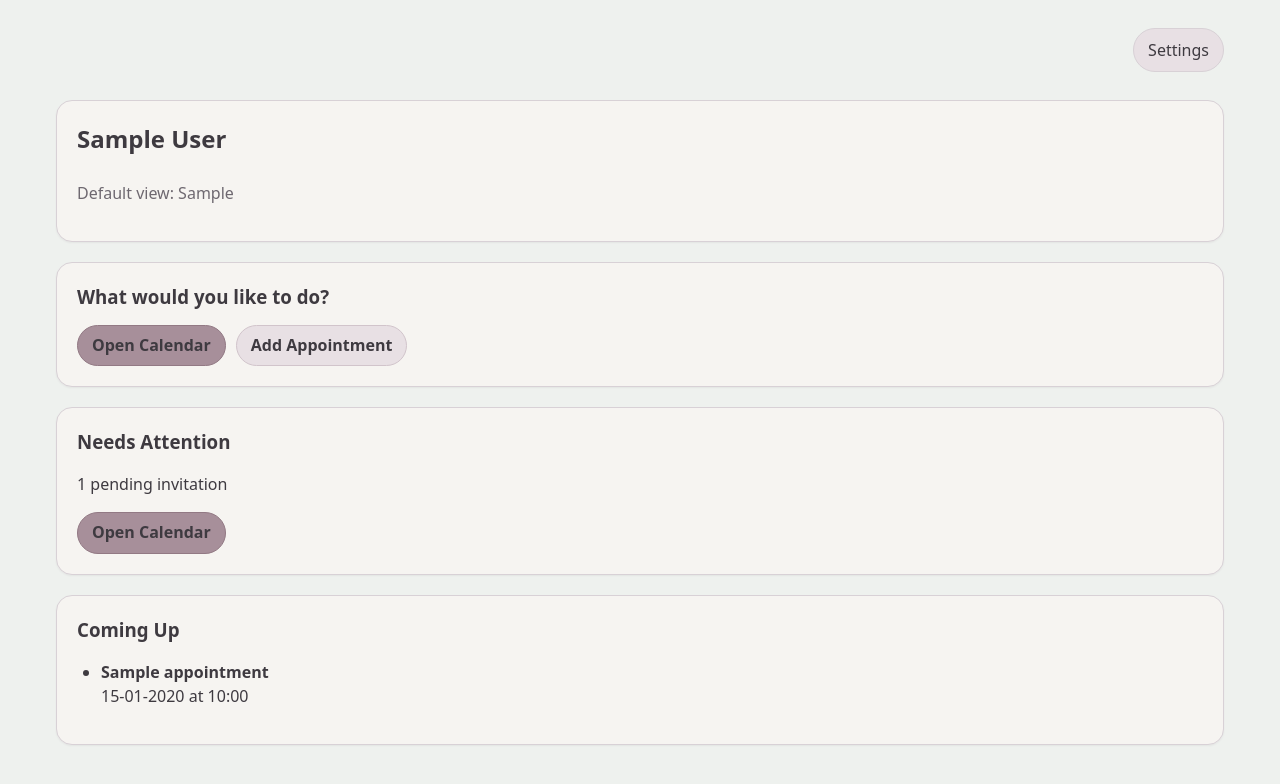
After one commit to KatjaSally/family-calendar, a Flask app: template templates/dashboard.html in a window 1280 px wide. The commit adds this page. Shown: the top 784 px of the page. Run offline with Flask 3, Linux system fonts and the light colour scheme; tables that the repository leaves empty hold one stand-in row (values such as "Sample post"); the template is opened without the code that fills it: values that come from a table or form of the project are taken from there, most other values are stand-ins (such as "Sample title", 1, 10 or a date in 2020); parts of the project's set-up code (start-up, migrations or seed data) failed here and were passed over.

Commit message:
Add arrival page and separate add page

```diff
--- a/app.py
+++ b/app.py
@@ -203,6 +203,16 @@ def build_appointments_url(user_id, view, mode, month_key=None):
     return url_for("appointments", **params)
 
 
+def build_dashboard_url(user_id):
+    return url_for("dashboard", user_id=user_id)
+
+
+def build_form_choices():
+    hours = [f"{hour:02d}" for hour in range(0, 24)]
+    minutes = [f"{minute:02d}" for minute in range(0, 60, 5)]
+    return hours, minutes
+
+
 def logged_in_user_id():
     return session.get("user_id")
 
@@ -211,6 +221,17 @@ def require_profile_access(user_id):
     if logged_in_user_id() != user_id:
         return redirect(url_for("login", user_id=user_id))
     return None
+
+
+def upcoming_appointments_for_user(user):
+    now = datetime.now()
+    appointments = Appointment.query.filter_by(user_id=user.id).all() + accepted_for_user(user.id)
+    upcoming = [
+        appointment for appointment in appointments
+        if parse_appointment_time(appointment) >= now
+    ]
+    upcoming.sort(key=parse_appointment_time)
+    return upcoming
 
 
 @app.route("/")
@@ -265,7 +286,7 @@ def create_user():
         db.session.add(new_user)
         db.session.commit()
         session["user_id"] = new_user.id
-        return redirect(build_appointments_url(new_user.id, new_user.default_view, "my"))
+        return redirect(build_dashboard_url(new_user.id))
 
     return redirect(url_for("home"))
 
@@ -279,7 +300,7 @@ def login(user_id):
         password = request.form["password"]
         if check_password_hash(user.password_hash, password):
             session["user_id"] = user.id
-            return redirect(build_appointments_url(user.id, user.default_view, "my"))
+            return redirect(build_dashboard_url(user.id))
 
         return render_template(
             "register.html",
@@ -304,6 +325,25 @@ def login(user_id):
 def logout():
     session.clear()
     return redirect(url_for("home", status="You were logged out."))
+
+
+@app.route("/dashboard/<int:user_id>")
+def dashboard(user_id):
+    access_redirect = require_profile_access(user_id)
+    if access_redirect:
+        return access_redirect
+
+    user = User.query.get_or_404(user_id)
+    pending_appointments = pending_for_user(user.id)
+    pending_appointments.sort(key=parse_appointment_time)
+    next_appointments = upcoming_appointments_for_user(user)[:3]
+
+    return render_template(
+        "dashboard.html",
+        user=user,
+        pending_appointments=pending_appointments,
+        next_appointments=next_appointments
+    )
 
 
 @app.route("/users/<int:user_id>/delete", methods=["POST"])
@@ -348,9 +388,7 @@ def save_preferences(user_id):
     user.theme = theme
     db.session.commit()
 
-    selected_mode = request.args.get("mode", "my")
-    month_key = request.args.get("month")
-    return redirect(build_appointments_url(user.id, user.default_view, selected_mode, month_key))
+    return redirect(build_dashboard_url(user.id))
 
 
 @app.route("/users/<int:user_id>/rename", methods=["POST"])
@@ -366,14 +404,11 @@ def rename_user(user_id):
         user.name = new_name
         db.session.commit()
 
-    selected_view = request.args.get("view", user.default_view)
-    selected_mode = request.args.get("mode", "my")
-    month_key = request.args.get("month")
-    return redirect(build_appointments_url(user.id, selected_view, selected_mode, month_key))
+    return redirect(build_dashboard_url(user.id))
 
 
-@app.route("/appointments/<int:user_id>", methods=["GET", "POST"])
-def appointments(user_id):
+@app.route("/appointments/<int:user_id>/new", methods=["GET", "POST"])
+def add_appointment(user_id):
     access_redirect = require_profile_access(user_id)
     if access_redirect:
         return access_redirect
@@ -407,11 +442,27 @@ def appointments(user_id):
             db.session.add(share)
 
         db.session.commit()
+        return redirect(build_appointments_url(user.id, user.default_view, "my"))
 
-        selected_view = request.args.get("view", user.default_view)
-        selected_mode = request.args.get("mode", "my")
-        month_key = request.args.get("month")
-        return redirect(build_appointments_url(user.id, selected_view, selected_mode, month_key))
+    other_users = User.query.filter(User.id != user.id).order_by(User.name).all()
+    hours, minutes = build_form_choices()
+
+    return render_template(
+        "add_appointment.html",
+        user=user,
+        other_users=other_users,
+        hours=hours,
+        minutes=minutes
+    )
+
+
+@app.route("/appointments/<int:user_id>", methods=["GET", "POST"])
+def appointments(user_id):
+    access_redirect = require_profile_access(user_id)
+    if access_redirect:
+        return access_redirect
+
+    user = User.query.get_or_404(user_id)
 
     selected_view = request.args.get("view", user.default_view)
     if selected_view not in ["today", "week", "month"]:
@@ -476,12 +527,7 @@ def appointments(user_id):
     user_color_map = build_user_color_map(all_users)
     hour_labels = [f"{hour:02d}:00" for hour in range(24)]
 
-    days = [f"{day:02d}" for day in range(1, 32)]
-    months = [f"{month:02d}" for month in range(1, 13)]
-    current_year = now.year
-    years = [str(current_year), str(current_year + 1), str(current_year + 2)]
-    hours = [f"{hour:02d}" for hour in range(0, 24)]
-    minutes = [f"{minute:02d}" for minute in range(0, 60, 5)]
+    hours, minutes = build_form_choices()
     weekday_names = ["Mon", "Tue", "Wed", "Thu", "Fri", "Sat", "Sun"]
 
     editable_appointments = Appointment.query.filter_by(user_id=user.id).order_by(Appointment.appointment_time).all()
@@ -501,9 +547,6 @@ def appointments(user_id):
         selected_mode=selected_mode,
         timeline_appointments=timeline_appointments,
         hour_labels=hour_labels,
-        days=days,
-        months=months,
-        years=years,
         hours=hours,
         minutes=minutes,
         week_days=week_days,
--- /dev/null
+++ b/templates/dashboard.html
@@ -0,0 +1,103 @@
+{% extends "layout.html" %}
+
+{% block content %}
+    <div class="top-bar">
+        <button type="button" class="settings-button" onclick="document.getElementById('settings-panel').showModal()">Settings</button>
+    </div>
+
+    <div class="card">
+        <h2>{{ user.name }}</h2>
+        <p class="muted">Default view: {{ user.default_view|capitalize }}</p>
+    </div>
+
+    <div class="card">
+        <h3>What would you like to do?</h3>
+        <div class="button-group">
+            <a class="button-pill is-active" href="/appointments/{{ user.id }}?view={{ user.default_view }}&mode=my">Open Calendar</a>
+            <a class="button-pill" href="/appointments/{{ user.id }}/new">Add Appointment</a>
+        </div>
+    </div>
+
+    {% if pending_appointments %}
+        <div class="card">
+            <h3>Needs Attention</h3>
+            <p>{{ pending_appointments|length }} pending invitation{% if pending_appointments|length != 1 %}s{% endif %}</p>
+            <div class="button-group">
+                <a class="button-pill is-active" href="/appointments/{{ user.id }}?view={{ user.default_view }}&mode=my">Open Calendar</a>
+            </div>
+        </div>
+    {% endif %}
+
+    {% if next_appointments %}
+        <div class="card">
+            <h3>Coming Up</h3>
+            <ul class="tap-list">
+                {% for appointment in next_appointments %}
+                    <li>
+                        <strong>{{ appointment.title }}</strong><br>
+                        {{ appointment.appointment_time[8:10] }}-{{ appointment.appointment_time[5:7] }}-{{ appointment.appointment_time[0:4] }} at {{ appointment.appointment_time[11:16] }}
+                    </li>
+                {% endfor %}
+            </ul>
+        </div>
+    {% endif %}
+
+    <dialog id="settings-panel" class="settings-panel">
+        <div class="settings-panel-inner">
+            <h3>Settings</h3>
+
+            <form method="POST" action="/users/{{ user.id }}/rename">
+                <label for="profile_name">Profile name</label>
+                <input type="text" id="profile_name" name="name" value="{{ user.name }}" required>
+
+                <div class="form-actions" style="margin-top: 16px; margin-bottom: 18px;">
+                    <button type="submit">Save name</button>
+                </div>
+            </form>
+
+            <hr style="margin: 18px 0; border: none; border-top: 1px solid var(--card-border);">
+
+            <form method="POST" action="/users/{{ user.id }}/preferences">
+                <label for="default_view">Default view</label>
+                <select id="default_view" name="default_view">
+                    <option value="today" {% if user.default_view == "today" %}selected{% endif %}>Today</option>
+                    <option value="week" {% if user.default_view == "week" %}selected{% endif %}>Week</option>
+                    <option value="month" {% if user.default_view == "month" %}selected{% endif %}>Month</option>
+                </select>
+
+                <label for="theme">Theme</label>
+                <select id="theme" name="theme">
+                    <option value="light" {% if user.theme == "light" %}selected{% endif %}>Light</option>
+                    <option value="dark" {% if user.theme == "dark" %}selected{% endif %}>Dark</option>
+                </select>
+
+                <div class="form-actions" style="margin-top: 16px;">
+                    <button type="submit">Save settings</button>
+                </div>
+            </form>
+
+            <hr style="margin: 18px 0; border: none; border-top: 1px solid var(--card-border);">
+
+            <form method="POST" action="/logout">
+                <button type="submit">Log out</button>
+            </form>
+        </div>
+    </dialog>
+
+    <script>
+        const settingsPanel = document.getElementById("settings-panel");
+
+        settingsPanel.addEventListener("click", function (event) {
+            const rect = settingsPanel.getBoundingClientRect();
+            const clickedInside =
+                rect.top <= event.clientY &&
+                event.clientY <= rect.top + rect.height &&
+                rect.left <= event.clientX &&
+                event.clientX <= rect.left + rect.width;
+
+            if (!clickedInside) {
+                settingsPanel.close();
+            }
+        });
+    </script>
+{% endblock %}
```
Also changed, not shown: templates/add_appointment.html (added, +60 -0 lines), templates/appointments.html (+2 -126 lines).
